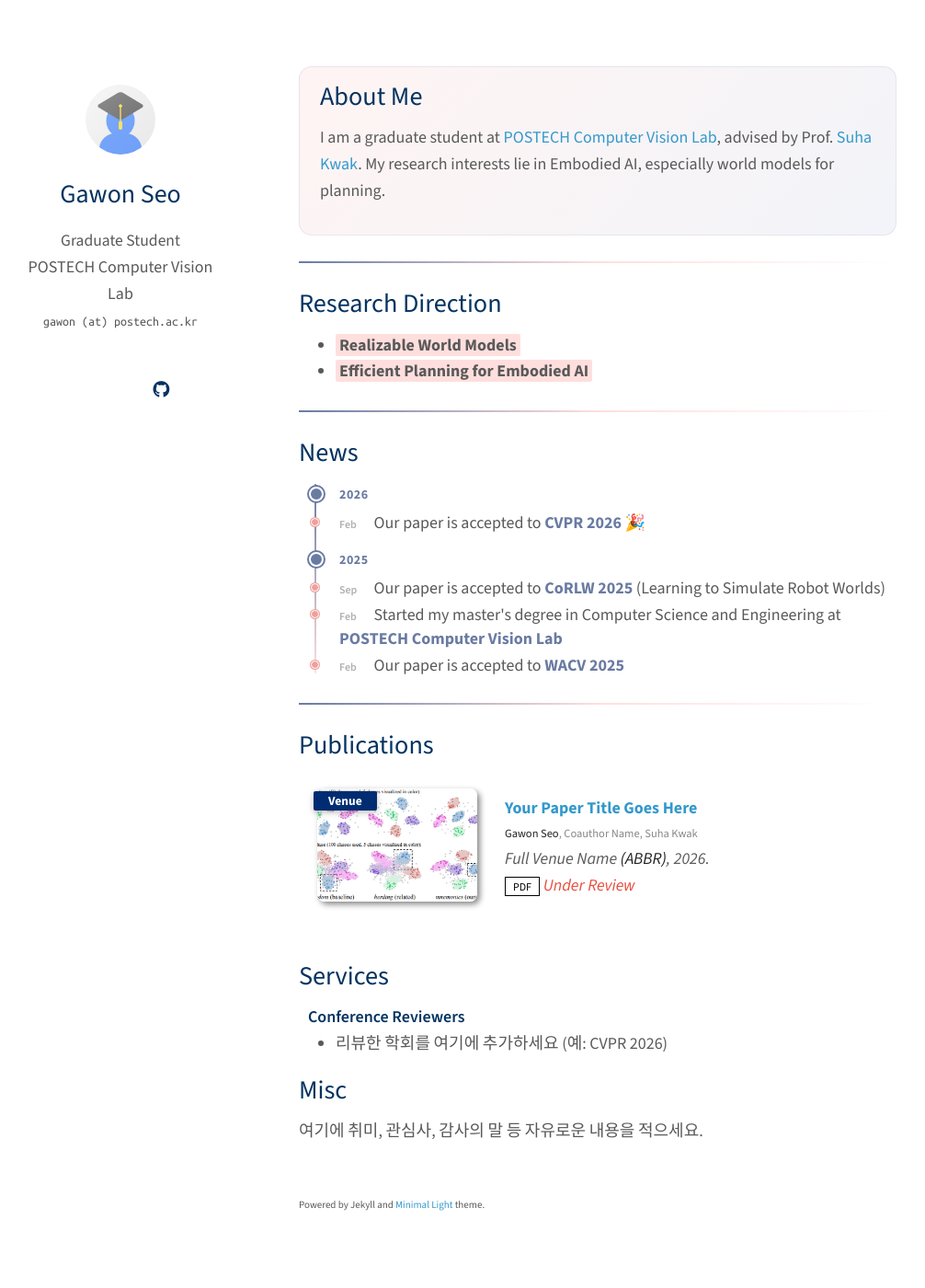
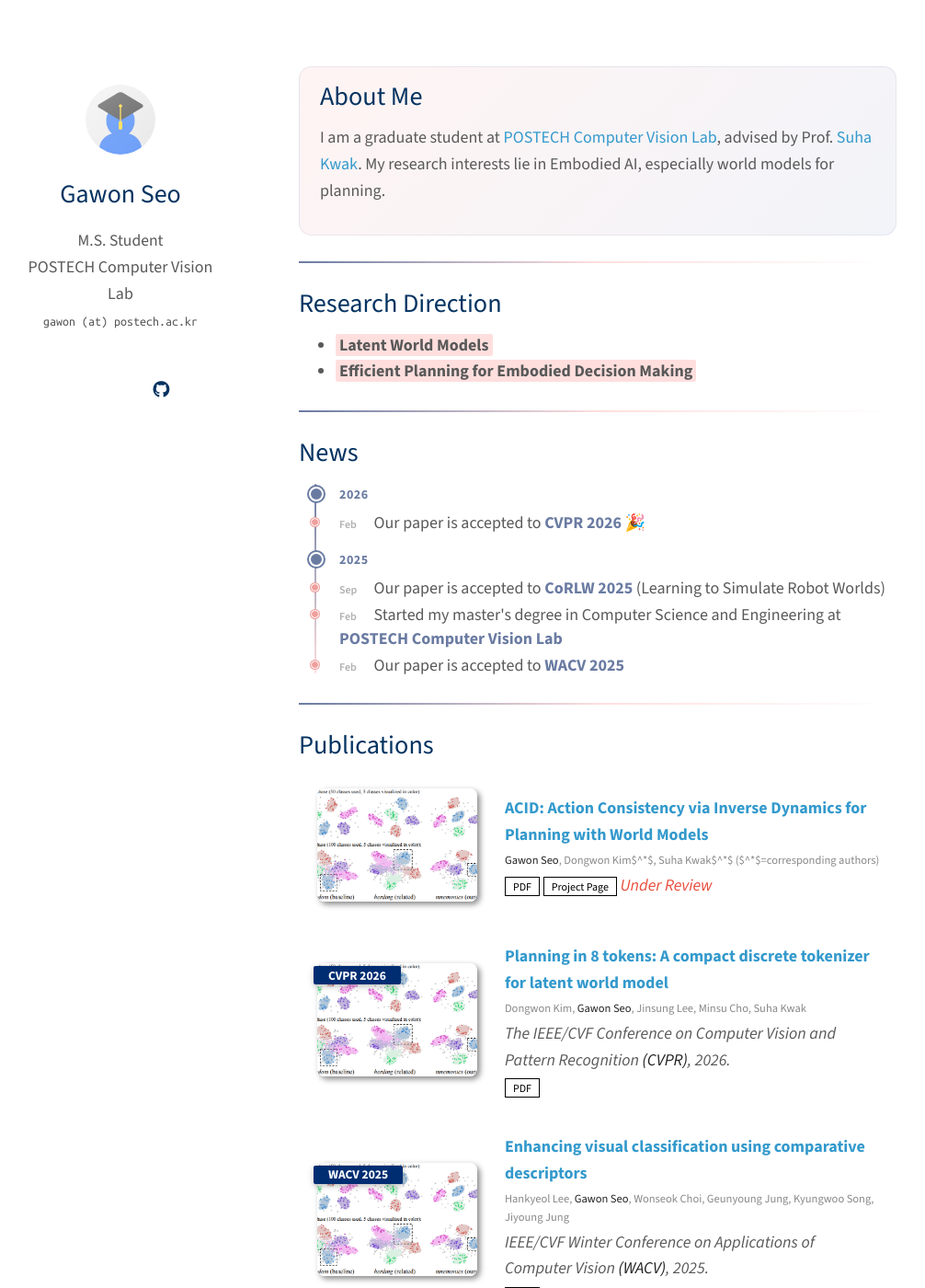
Before and after one commit to gawon1224/gawon1224.github.io, a Jekyll site: the page built from index.md, in a window 1280 px wide and 1400 px high. Shown: the whole window at 92% size, without its empty margins (145-1151 px from the left). Built offline with Jekyll 4.4.1, drawn with Linux system fonts in a browser that asks for light colours; a style sheet for code colours, icons or effects is not loaded.

Commit message:
Update profile to M.S. Student, add ACID/CVPR/WACV publications, refine research direction
Co-Authored-By: Claude Opus 4.8 (1M context) <noreply@anthropic.com>

```diff
--- a/_config.yml
+++ b/_config.yml
@@ -1,13 +1,13 @@
 # Basic Information
 title: Gawon Seo
-position: Graduate Student   # 필요시 "M.S. Student" / "Ph.D. Student" 로 수정하세요
+position: M.S. Student   # 필요시 "M.S. Student" / "Ph.D. Student" 로 수정하세요
 affiliation: POSTECH Computer Vision Lab
 email: gawon (at) postech.ac.kr   # 실제 이메일로 수정하세요
 
 # Search Engine Optimization (SEO)
 # The following information is used to improve the website traffic from search engines, e.g., Google.
-keywords: Gawon Seo, POSTECH, Computer Vision, Graduate Student, Researcher
-description: Gawon Seo is a graduate student at POSTECH Computer Vision Lab, advised by Prof. Suha Kwak.
+keywords: Gawon Seo, POSTECH, Computer Vision, M.S. Student, Researcher
+description: Gawon Seo is an M.S. student at POSTECH Computer Vision Lab, advised by Prof. Suha Kwak.
 canonical: https://gawon1224.github.io/
 
 # Links
--- a/_data/publications.yml
+++ b/_data/publications.yml
@@ -2,13 +2,34 @@ main:
 
   # 아래는 작성 양식 예시입니다. 본인 논문으로 교체하세요.
   # 항목별로 필요 없는 줄(code, page, bibtex, notes 등)은 지워도 됩니다.
-  - title: "Your Paper Title Goes Here"
-    authors: <strong>Gawon Seo</strong>, Coauthor Name, Suha Kwak
-    conference_short: Venue
-    conference: Full Venue Name <strong>(ABBR)</strong>, 2026.
-    pdf: https://arxiv.org/abs/xxxx.xxxxx
+  - title: "ACID: Action Consistency via Inverse Dynamics for Planning with World Models"
+    authors: <strong>Gawon Seo</strong>, Dongwon Kim$^*$, Suha Kwak$^*$ ($^*$=corresponding authors)
+    # conference_short: Venue
+    # conference: Full Venue Name <strong>(ABBR)</strong>, 2026.
+    pdf: https://arxiv.org/pdf/2607.02403
+    # code: https://github.com/gawon1224/your-repo
+    page: https://gawon1224.github.io/ACID/
+    # bibtex: assets/files/your-paper.txt
+    image: ./assets/img/teaser_example.png
+    notes: Under Review
+
+  - title: "Planning in 8 tokens: A compact discrete tokenizer for latent world model"
+    authors: Dongwon Kim, <strong>Gawon Seo</strong>, Jinsung Lee, Minsu Cho, Suha Kwak
+    conference_short: CVPR 2026
+    conference: The IEEE/CVF Conference on Computer Vision and Pattern Recognition <strong>(CVPR)</strong>, 2026.
+    pdf: https://arxiv.org/abs/2603.05438
     # code: https://github.com/gawon1224/your-repo
     # page: https://gawon1224.github.io/your-project-page/
     # bibtex: assets/files/your-paper.txt
     image: ./assets/img/teaser_example.png
-    notes: Under Review
+
+  - title: "Enhancing visual classification using comparative descriptors"
+    authors: Hankyeol Lee, <strong>Gawon Seo</strong>, Wonseok Choi, Geunyoung Jung, Kyungwoo Song, Jiyoung Jung
+    conference_short: WACV 2025
+    conference: IEEE/CVF Winter Conference on Applications of Computer Vision <strong>(WACV)</strong>, 2025.
+    pdf: https://arxiv.org/abs/2411.05357
+    # code: https://github.com/gawon1224/your-repo
+    # page: https://gawon1224.github.io/your-project-page/
+    # bibtex: assets/files/your-paper.txt
+    image: ./assets/img/teaser_example.png
+    # notes: Under Review
--- a/index.md
+++ b/index.md
@@ -15,8 +15,8 @@ I am a graduate student at [POSTECH Computer Vision Lab](https://cvlab.postech.a
 
 ## Research Direction
 
-- <span class="highlight"><b>Realizable World Models</b></span>
-- <span class="highlight"><b>Efficient Planning for Embodied AI</b></span>
+- <span class="highlight"><b>Latent World Models</b></span>
+- <span class="highlight"><b>Efficient Planning for Embodied Decision Making</b></span>
 
 ---
 
```
